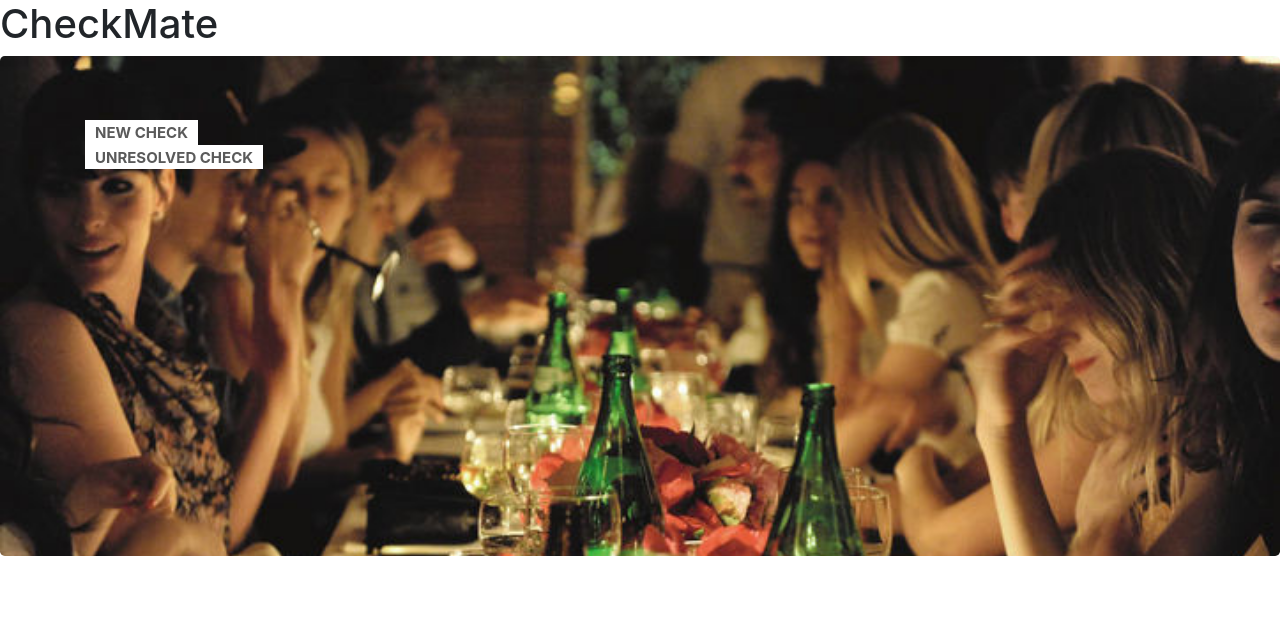
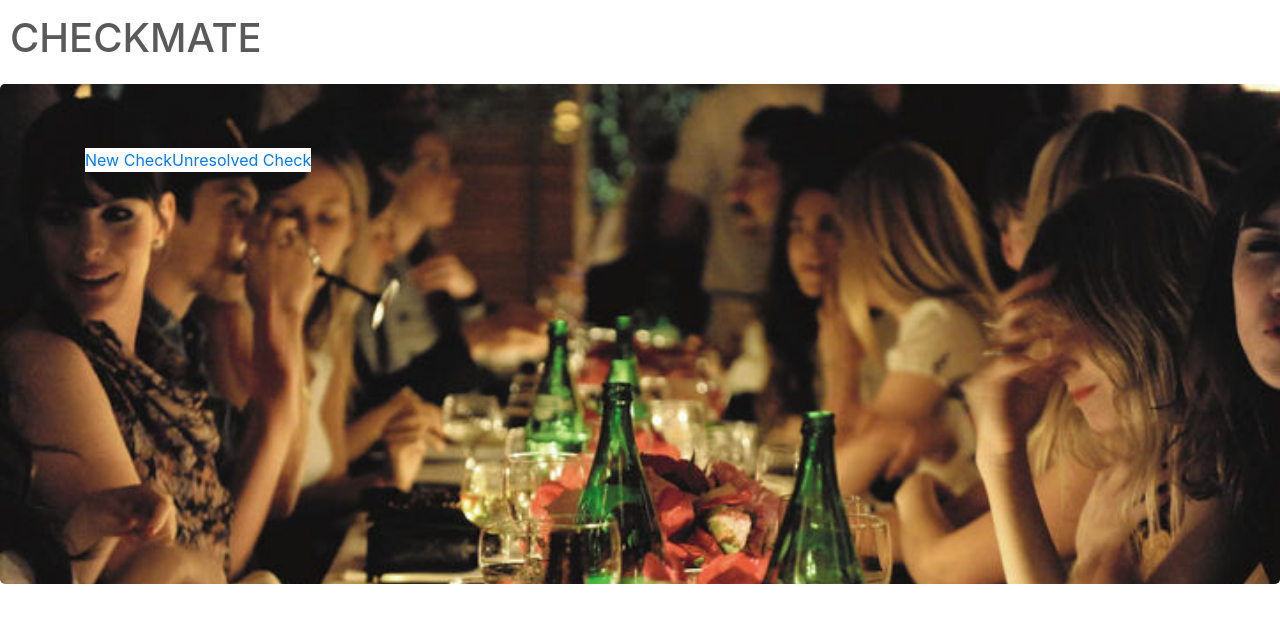
Before and after one commit to arthurberman/polyhack, a Flask app: page / in a window 1280 px wide. Shown: the top 623 px of the page. Run offline with Flask 2, Linux system fonts and the light colour scheme; some libraries are stand-ins or nearby versions.

Commit message:
make title not gross

```diff
--- a/static/style.css
+++ b/static/style.css
@@ -21,7 +21,7 @@
   background-size: cover;
 }
 
-.nav a {
+#header {
   color: #5a5a5a;
   font-size: 15px;
   font-weight: bold;
```
